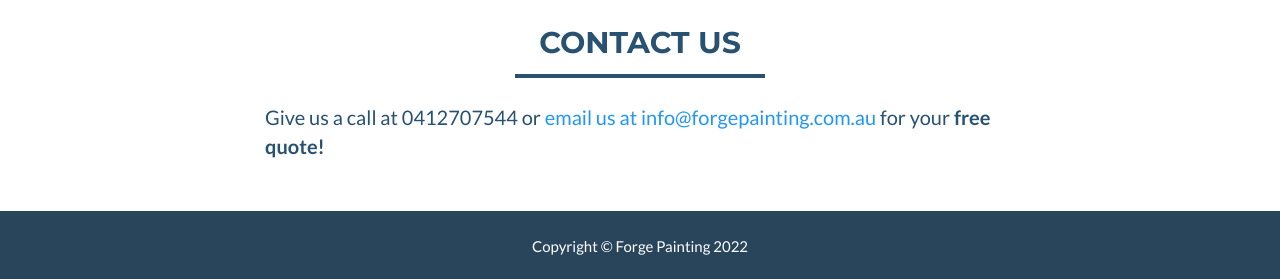
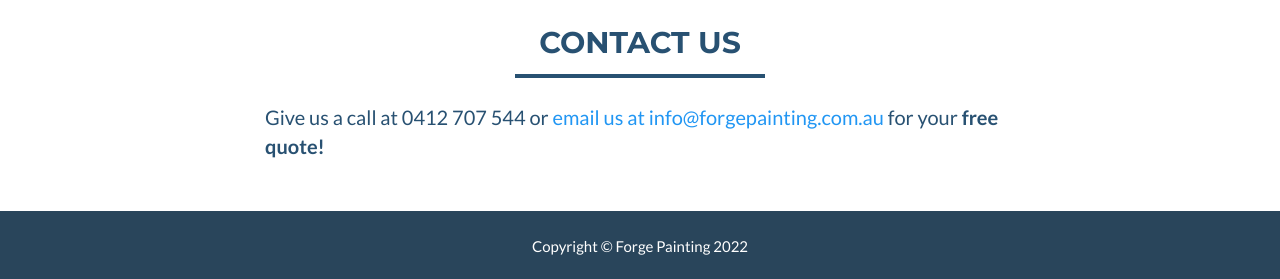
Before and after one commit to jayden626/ForgePainting, a Jekyll site: the page built from index.html, in a window 1280 px wide and 900 px high, scrolled down 1072 px. Shown: the part 618-897 px from the top of the window. Built offline with Jekyll 4.4.1, drawn with Linux system fonts in a browser that asks for light colours.

```diff
--- a/_includes/contact_form.html
+++ b/_includes/contact_form.html
@@ -46,7 +46,7 @@
 						</div>
 					</div>
 				</form> -->
-				<p>Give us a call at 0412707544 or <a href="mailto:info@forgepainting.com.au">email us at info@forgepainting.com.au</a> for your <b>free quote!</b></p>
+				<p>Give us a call at 0412 707 544 or <a href="mailto:info@forgepainting.com.au">email us at info@forgepainting.com.au</a> for your <b>free quote!</b></p>
 			</div>
 		</div>
 	</div>
```
